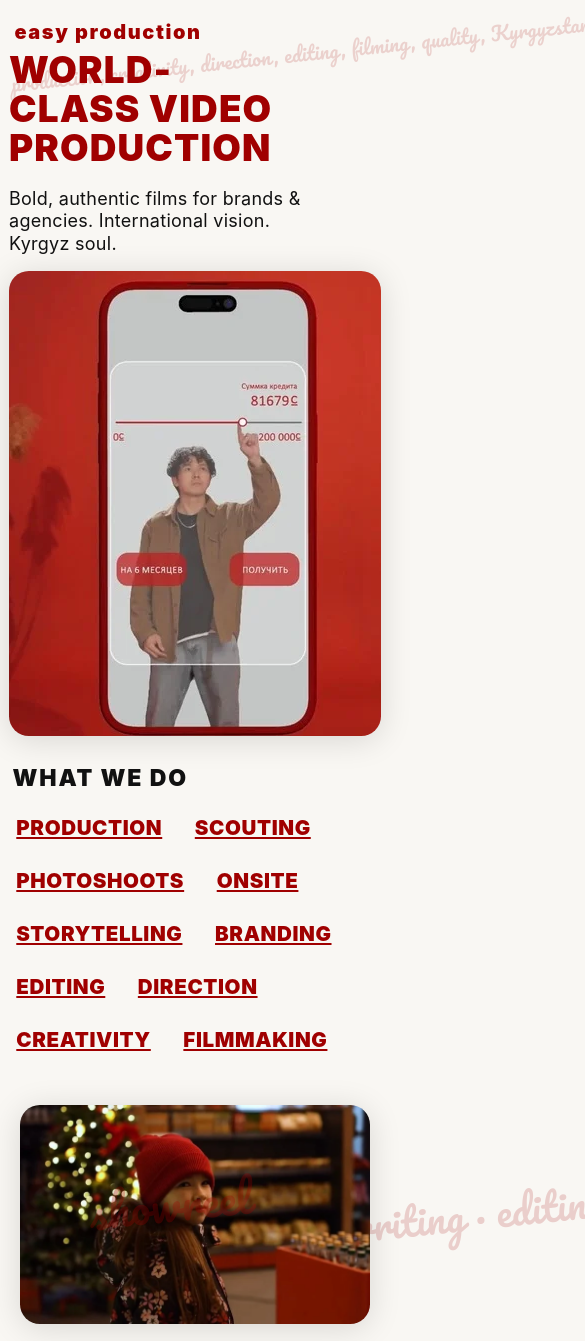
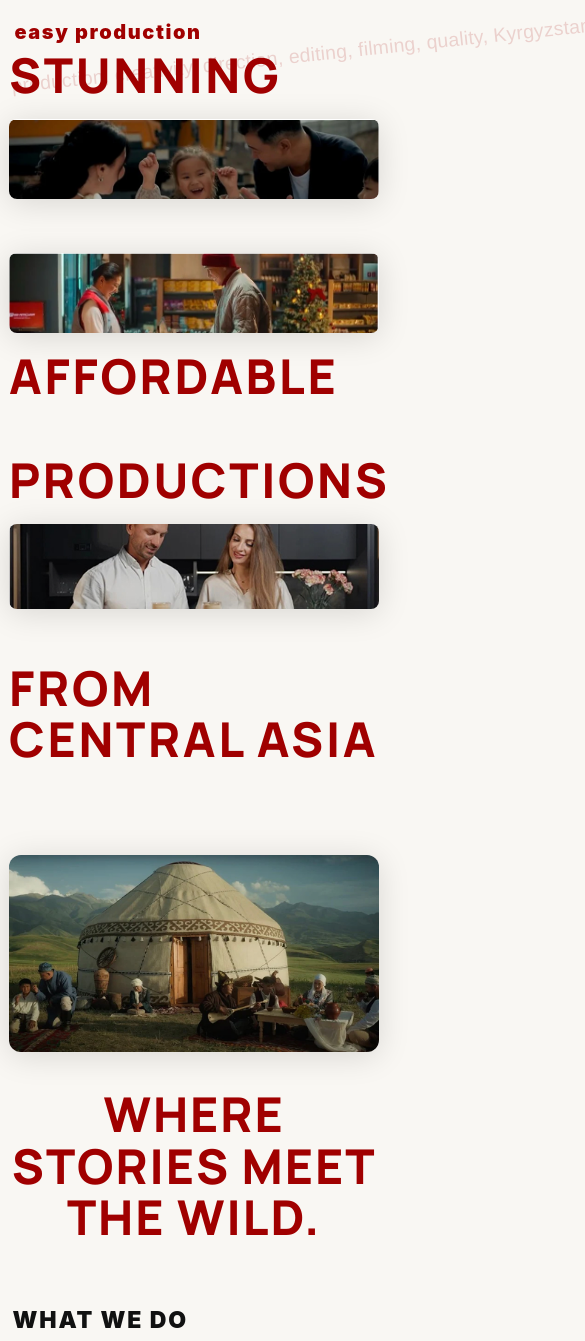
Before and after one commit to easymarketing865-eng/sites, an Astro site: page / in a window 390 px wide. Shown: the top 1341 px of the page, 585 px wide, since content can reach past the window. Built offline with nearby package versions, Linux system fonts and the light colour scheme; Astro itself is replaced by a stand-in of ours.

Commit message:
hero section layout

```diff
--- a/src/pages/index.astro
+++ b/src/pages/index.astro
@@ -26,7 +26,7 @@ import SegmentsSection from "../components/TargetSegments.astro";
         <meta name="generator" content={Astro.generator} />
         <title>easy. production</title>
         <link
-            href="https://fonts.googleapis.com/css2?family=Pacifico&display=swap"
+            href="https://fonts.googleapis.com/css2?family=Manrope:wght@800&display=swap"
             rel="stylesheet"
         />
     </head>
@@ -38,19 +38,27 @@ import SegmentsSection from "../components/TargetSegments.astro";
         <main>
             <section class="hero-section">
                 <div class="hero-text">
-                    <h1 class="hero-head headline" style="position:relative;">
-                        WORLD-CLASS VIDEO PRODUCTION
+                    <h1 class="hero-head headline">
+                        <div class="hero-line">
+                            <span>STUNNING</span>
+                            <img src="/photos/stunning.jpg" alt="Stunning visual" class="hero-line-img" />
+                        </div>
+                        <div class="hero-line">
+                            <img src="/photos/affordable.jpg" alt="Affordable production" class="hero-line-img" />
+                            <span>AFFORDABLE</span>
+                        </div>
+                        <div class="hero-line">
+                            <span>PRODUCTIONS</span>
+                            <img src="/photos/productions.jpg" alt="Production scene" class="hero-line-img" />
+                        </div>
+                        <div class="hero-line">
+                            <span>FROM CENTRAL ASIA</span>
+
+                        </div>
                     </h1>
-                    <div class="hero-tagline body">
-                        Bold, authentic films for brands & agencies.
-                        International vision. Kyrgyz soul.
-                    </div>
+                    <img src="/photos/showreel.jpg" alt="Showreel" class="showreel-img" />
+                    <h1 class="showreel-heading">Where stories meet the wild.</h1>
                 </div>
-                <img
-                    class="hero-photo"
-                    src="/photos/demir/width_800.webp"
-                    alt="Agency founder—candid, creative headshot"
-                />
             </section>
 
             <Services />
@@ -124,20 +132,25 @@ import SegmentsSection from "../components/TargetSegments.astro";
             box-sizing: border-box;
         }
         .hero-text {
-            max-width: 23rem;
+            max-width: none;
             padding-right: 0.5em;
             z-index: 1;
+            width: 100%;
         }
         .hero-head {
-            font-size: var(--hero-head-size);
+            font-size: 88px;
             position: relative;
             letter-spacing: 0.03em;
-            font-family: var(--font-sans);
-            font-weight: 900;
+            font-family: 'Manrope', var(--font-sans);
+            font-weight: 800;
             color: var(--brand-red);
             text-transform: uppercase;
             margin: 0 0 0.25em 0;
             line-height: 1.06;
+            display: flex;
+            flex-direction: column;
+            gap: 2rem;
+            width: 100%;
         }
         .hero-tagline {
             margin: 1.15em 0 0 0;
@@ -158,6 +171,38 @@ import SegmentsSection from "../components/TargetSegments.astro";
             aspect-ratio: 4/5;
             display: block;
         }
+        .hero-line {
+            display: flex;
+            align-items: center;
+            gap: 2rem;
+            margin-bottom: 1rem;
+            width: 100%;
+
+        }
+        .hero-line span {
+            font-size: 88px;
+        }
+        .hero-line-img {
+            height: 85px;
+            width: auto;
+            object-fit: cover;
+            border-radius: 8px;
+        }
+        @media (max-width: 768px) {
+            .hero-line {
+                flex-direction: column;
+                align-items: flex-start;
+                gap: 1rem;
+            }
+            .hero-line span {
+                font-size: 48px;
+            }
+            .hero-line-img {
+                width: 100%;
+                height: auto;
+                max-height: 85px;
+            }
+        }
         @media (max-width: 420px) {
             .hero-section {
                 padding: 0 0.5em;
@@ -168,6 +213,22 @@ import SegmentsSection from "../components/TargetSegments.astro";
             .hero-photo {
                 margin-top: 0.9em;
             }
+        }
+        .showreel-img {
+            width: 100%;
+            height: auto;
+            margin-top: 4rem;
+            border-radius: 12px;
+            object-fit: cover;
+        }
+        .showreel-heading {
+            font-family: 'Manrope', var(--font-sans);
+            font-weight: 800;
+            font-size: 48px;
+            color: var(--brand-red);
+            text-align: center;
+            margin: 2rem 0;
+            width: 100%;
         }
     </style>
 </html>
```
Also changed, not shown: public/photos/affordable.jpg (added), public/photos/productions.jpg (added), public/photos/showreel.jpg (added), public/photos/stunning.jpg (added).
